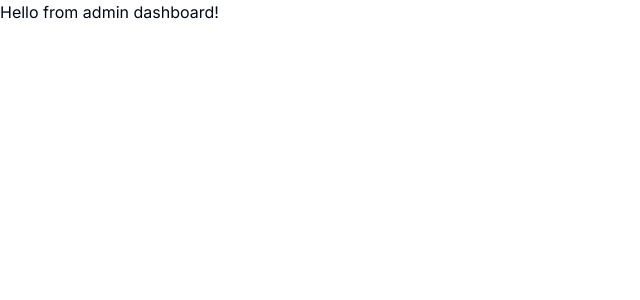
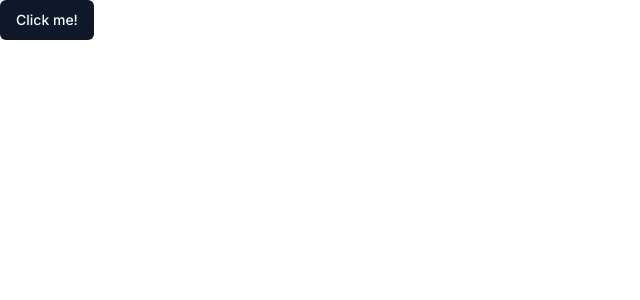
Before and after one commit to maikolcw/Custom_Ecommerce, a Next.js app in the folder ecommerce-cms/: page / in a window 1280 px wide. Shown: the top 300 px of the page, without its empty margins (0-640 px from the left). Built offline with nearby package versions, Linux system fonts and the light colour scheme.

Commit message:
added shadcn Button

```diff
--- a/ecommerce-cms/app/(root)/page.tsx
+++ b/ecommerce-cms/app/(root)/page.tsx
@@ -1,7 +1,8 @@
+import { Button } from "@/components/ui/button";
 
 
 export default function Home() {
     return (
-        <p>Hello from admin dashboard!</p>
+        <Button> Click me!</Button>
     )
 }
--- /dev/null
+++ b/ecommerce-cms/components/ui/button.tsx
@@ -0,0 +1,56 @@
+import * as React from "react"
+import { Slot } from "@radix-ui/react-slot"
+import { cva, type VariantProps } from "class-variance-authority"
+
+import { cn } from "@/lib/utils"
+
+const buttonVariants = cva(
+  "inline-flex items-center justify-center rounded-md text-sm font-medium ring-offset-background transition-colors focus-visible:outline-none focus-visible:ring-2 focus-visible:ring-ring focus-visible:ring-offset-2 disabled:pointer-events-none disabled:opacity-50",
+  {
+    variants: {
+      variant: {
+        default: "bg-primary text-primary-foreground hover:bg-primary/90",
+        destructive:
+          "bg-destructive text-destructive-foreground hover:bg-destructive/90",
+        outline:
+          "border border-input bg-background hover:bg-accent hover:text-accent-foreground",
+        secondary:
+          "bg-secondary text-secondary-foreground hover:bg-secondary/80",
+        ghost: "hover:bg-accent hover:text-accent-foreground",
+        link: "text-primary underline-offset-4 hover:underline",
+      },
+      size: {
+        default: "h-10 px-4 py-2",
+        sm: "h-9 rounded-md px-3",
+        lg: "h-11 rounded-md px-8",
+        icon: "h-10 w-10",
+      },
+    },
+    defaultVariants: {
+      variant: "default",
+      size: "default",
+    },
+  }
+)
+
+export interface ButtonProps
+  extends React.ButtonHTMLAttributes<HTMLButtonElement>,
+  VariantProps<typeof buttonVariants> {
+  asChild?: boolean
+}
+
+const Button = React.forwardRef<HTMLButtonElement, ButtonProps>(
+  ({ className, variant, size, asChild = false, ...props }, ref) => {
+    const Comp = asChild ? Slot : "button"
+    return (
+      <Comp
+        className={cn(buttonVariants({ variant, size, className }))}
+        ref={ref}
+        {...props}
+      />
+    )
+  }
+)
+Button.displayName = "Button"
+
+export { Button, buttonVariants }
--- a/ecommerce-cms/package.json
+++ b/ecommerce-cms/package.json
@@ -9,6 +9,7 @@
     "lint": "next lint"
   },
   "dependencies": {
+    "@radix-ui/react-slot": "^1.0.2",
     "@types/node": "20.6.2",
     "@types/react": "18.2.22",
     "@types/react-dom": "18.2.7",
```
Also changed, not shown: 1 other file (tests, documents, lock files or other folders).
